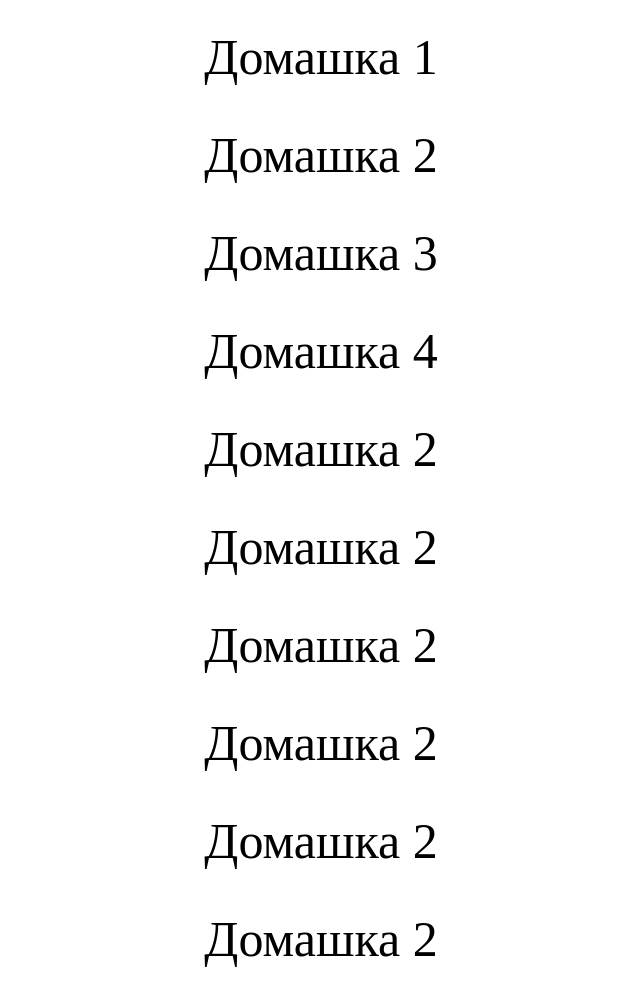
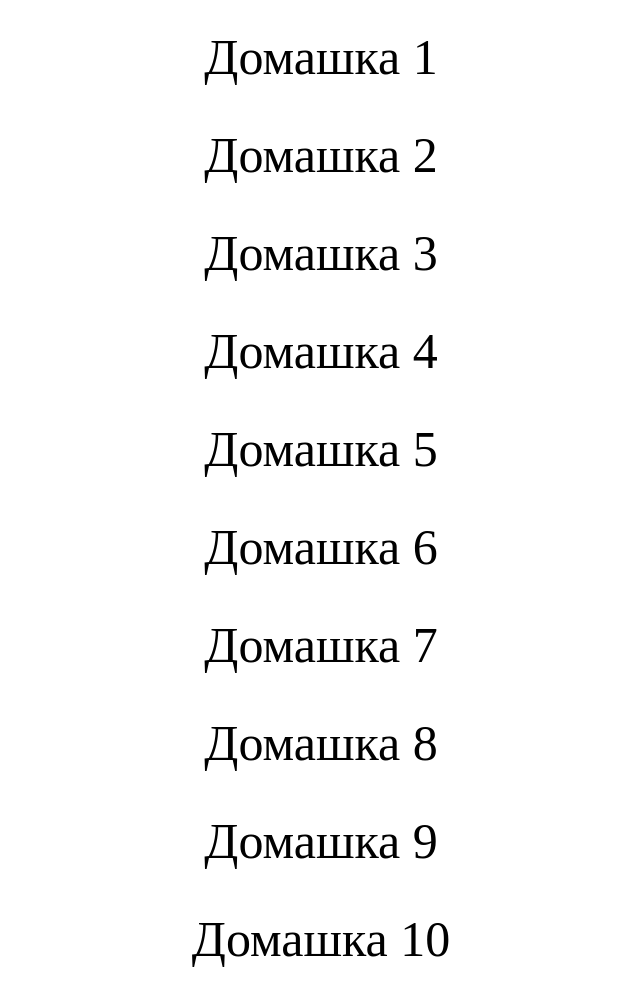
Before and after one commit to AmirNursh/Domashki, a plain HTML site: page index.html in a window 1280 px wide. Shown: the whole page, without its empty margins (319-959 px from the left). Drawn offline with Linux system fonts and the light colour scheme.

Commit message:
dsadaddghfdffsdafsd

```diff
--- a/index.html
+++ b/index.html
@@ -13,12 +13,12 @@
         <a href="Domashki/fridge/index.html">Домашка 2</a>
         <a href="Domashki/aaaaa/index.html">Домашка 3</a>
         <a href="Domashki/burger-menu/index.html">Домашка 4</a>
-        <a href="Domashki/hgfhf/index.html">Домашка 2</a>
-        <a href="Domashki/images/index.html">Домашка 2</a>
-        <a href="Domashki/калькулятор/index.html">Домашка 2</a>
-        <a href="Domashki/конт/index.html">Домашка 2</a>
-        <a href="Domashki/Новая папка (2)/index.html">Домашка 2</a>
-        <a href="Domashki/Новая папка/index.html">Домашка 2</a>
+        <a href="Domashki/hgfhf/index.html">Домашка 5</a>
+        <a href="Domashki/images/index.html">Домашка 6</a>
+        <a href="Domashki/калькулятор/index.html">Домашка 7</a>
+        <a href="Domashki/конт/index.html">Домашка 8</a>
+        <a href="Domashki/Новая папка (2)/index.html">Домашка 9</a>
+        <a href="Domashki/Новая папка/index.html">Домашка 10</a>
     </div>
 </body>
 </html>
```
